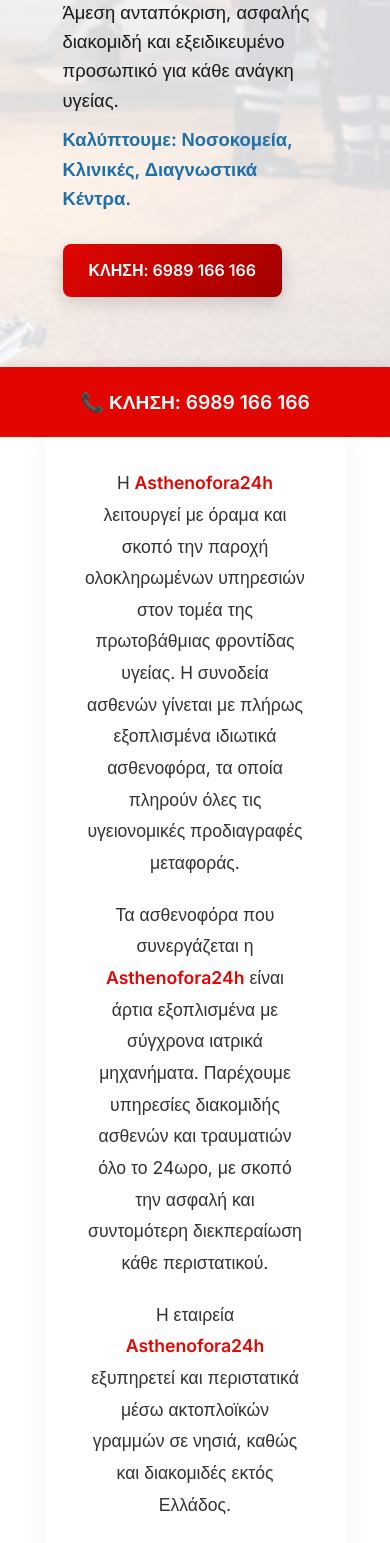
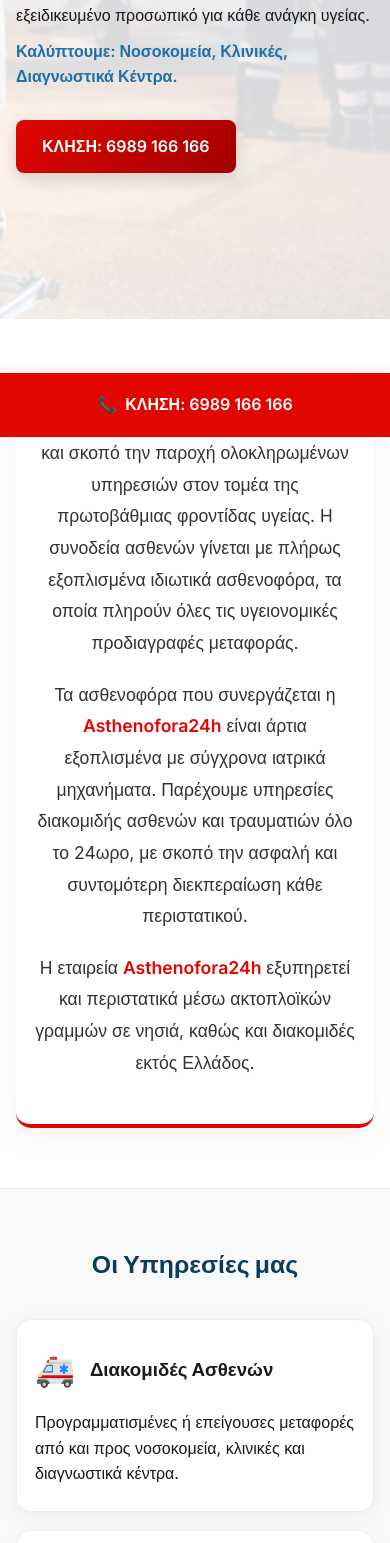
Before and after one commit to noustelos/911_asthenofora, a plain HTML site: page index.html in a window 390 px wide. Shown: the part 407-1950 px from the top of the page. Drawn offline with Linux system fonts and the light colour scheme.

Commit message:
Improve mobile responsiveness and safe-area handling

```diff
--- a/index.html
+++ b/index.html
@@ -2,7 +2,7 @@
 <html lang="el">
 <head>
     <meta charset="UTF-8">
-    <meta name="viewport" content="width=device-width, initial-scale=1.0">
+    <meta name="viewport" content="width=device-width, initial-scale=1.0, viewport-fit=cover">
     <title>Asthenofora24h | Ιδιωτικά Ασθενοφόρα 24/7</title>
     <meta name="description" content="Ιδιωτικά ασθενοφόρα 24/7 σε όλη την Ελλάδα. Άμεση διακομιδή ασθενών με πλήρως εξοπλισμένες κινητές μονάδες.">
 
--- a/style.css
+++ b/style.css
@@ -27,6 +27,11 @@
     background-color: var(--bg-light);
     line-height: 1.6;
     overflow-x: hidden;
+}
+
+html,
+body {
+    max-width: 100%;
 }
 
 h1, h2, h3 {
@@ -550,3 +555,123 @@
   }
 
 }
+
+/* =========================================
+   MOBILE-FIRST HARDENING
+   ========================================= */
+.grid {
+    grid-template-columns: repeat(auto-fit, minmax(min(100%, 280px), 1fr));
+}
+
+.card,
+.faq-card,
+.mission-panel,
+.quality-panel {
+    overflow-wrap: anywhere;
+}
+
+.footer-map-box iframe {
+    display: block;
+}
+
+.mobile-call-bar {
+    height: 64px;
+    padding-bottom: env(safe-area-inset-bottom);
+}
+
+.mobile-call-bar a {
+    display: flex;
+    align-items: center;
+    justify-content: center;
+    gap: 8px;
+    width: 100%;
+    padding: 0 12px;
+    text-align: center;
+}
+
+@media (max-width: 768px) {
+    .container {
+        width: min(1200px, calc(100% - 32px));
+        padding: 0;
+    }
+
+    section {
+        padding: 56px 0;
+    }
+
+    .hero {
+        min-height: min(78svh, 700px);
+    }
+
+    .hero-content {
+        padding-top: 28px;
+    }
+
+    .hero h1 {
+        font-size: clamp(28px, 8vw, 40px);
+    }
+
+    .hero-description {
+        font-size: clamp(1rem, 3.9vw, 1.1rem);
+    }
+
+    .section-title {
+        font-size: clamp(1.55rem, 6vw, 2rem);
+        margin-bottom: 34px;
+    }
+
+    .grid {
+        gap: 18px;
+    }
+
+    .card {
+        padding: 24px 18px;
+    }
+
+    .quality-panel,
+    .mission-panel {
+        padding: 26px 18px;
+    }
+
+    .quality-list li {
+        align-items: flex-start;
+    }
+
+    .social-links {
+        flex-wrap: wrap;
+        gap: 12px;
+    }
+
+    .contact-item {
+        align-items: flex-start;
+    }
+
+    body {
+        padding-bottom: calc(84px + env(safe-area-inset-bottom));
+    }
+}
+
+@media (max-width: 480px) {
+    .sticky-header {
+        height: 68px;
+    }
+
+    .logo {
+        font-size: 1.3rem;
+    }
+
+    .top-badge {
+        font-size: 0.78rem;
+        padding: 5px 12px;
+    }
+
+    .mobile-call-bar a {
+        font-size: 1rem;
+    }
+
+    .phone-text {
+        white-space: nowrap;
+        overflow: hidden;
+        text-overflow: ellipsis;
+    }
+}
```
Also changed, not shown: en.html (+1 -1 lines).
